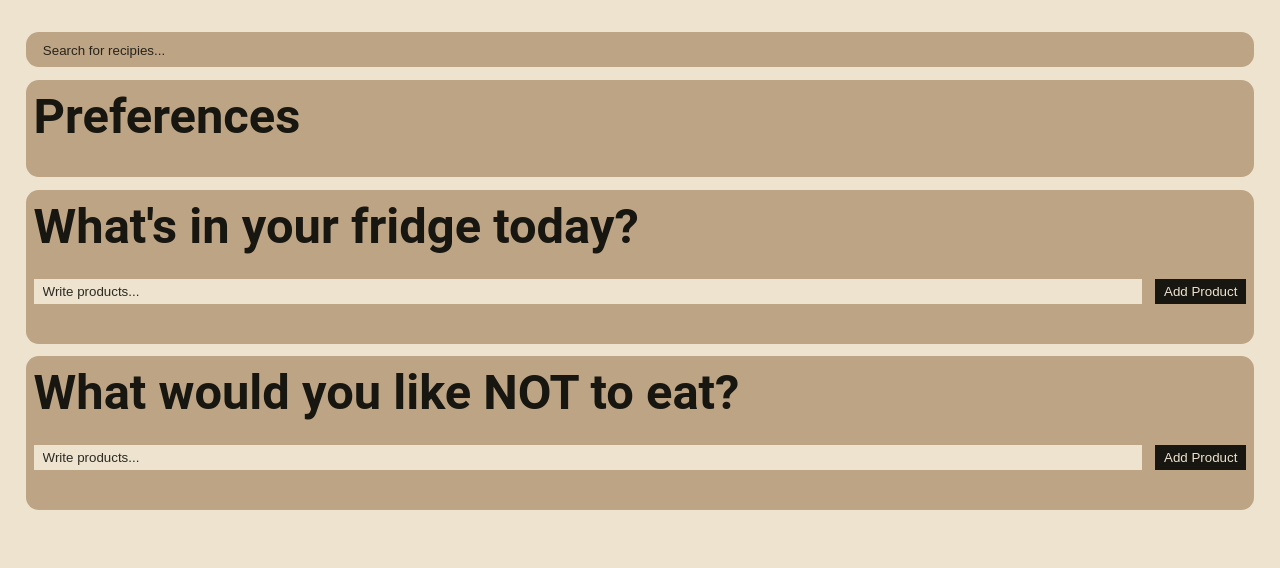
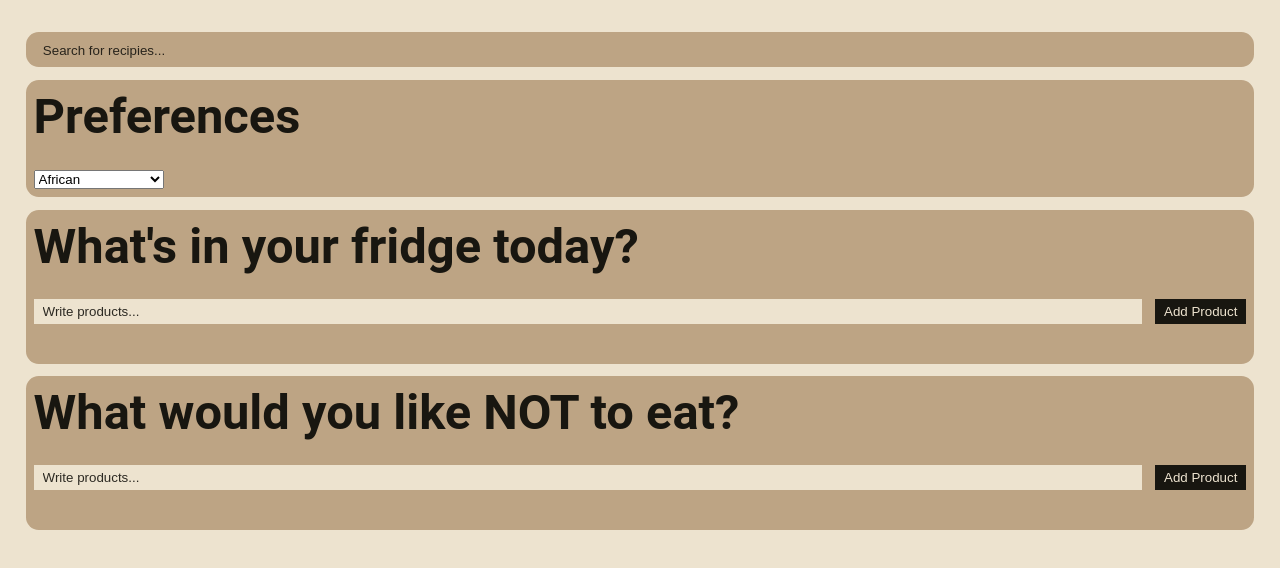
Before and after one commit to lekcik/myCook, a React (Vite) app in the folder myCook/: page / in a window 1280 px wide. Shown: the top 568 px of the page. Built offline with nearby package versions, Linux system fonts and the light colour scheme.

Commit message:
cuisine input added

```diff
--- a/myCook/src/App.jsx
+++ b/myCook/src/App.jsx
@@ -15,7 +15,6 @@ function App() {
           products: [],
           excludeProducts: [],
           cuisine: '',
-          excludeCuisine: '',
           diet: '',
           instructionsRequired: false
         };
--- a/myCook/src/components/input components/Preferences.jsx
+++ b/myCook/src/components/input components/Preferences.jsx
@@ -1,13 +1,31 @@
-import { useState, useContext } from "react";
+import { useState, useContext, useRef } from "react";
+import { ReceiptContext } from "../../App";
 
 function Preferences() {
+    const [receipt, setReceipt] = useContext(ReceiptContext);
+    const cuisines = useRef([
+        'African', 'Asian', 'American', 'British', 'Cajun', 'Caribbean', 'Chinese', 'Eastern European', 'European', 'French', 'German', 'Greek', 'Indian', 'Irish', 'Italian', 'Japanese', 'Jewish', 'Korean', 'Latin American', 'Mediterranean', 'Mexican', 'Middle Eastern', 'Nordic', 'Southern', 'Spanish', 'Thai', 'Vietnamese'
+    ]);
+
+    function cuisineChangeHandler(event) {
+        setReceipt((prevReceipt) => ({
+            ...prevReceipt,
+            cuisine: event.target.value
+        }));
+    }
 
     return(
         <section className="preferences container">
             <h2>Preferences</h2>
 
             <form aria-label="your receipt preferences">
-
+                <select value={receipt.cuisine} onChange={cuisineChangeHandler} name="cuisines" id="cuisines">
+                    {
+                        cuisines.current.map((data, index) => (
+                            <option value={data} key={index}>{data}</option>
+                        ))
+                    }
+                </select>
             </form>
         </section>
     );
```
